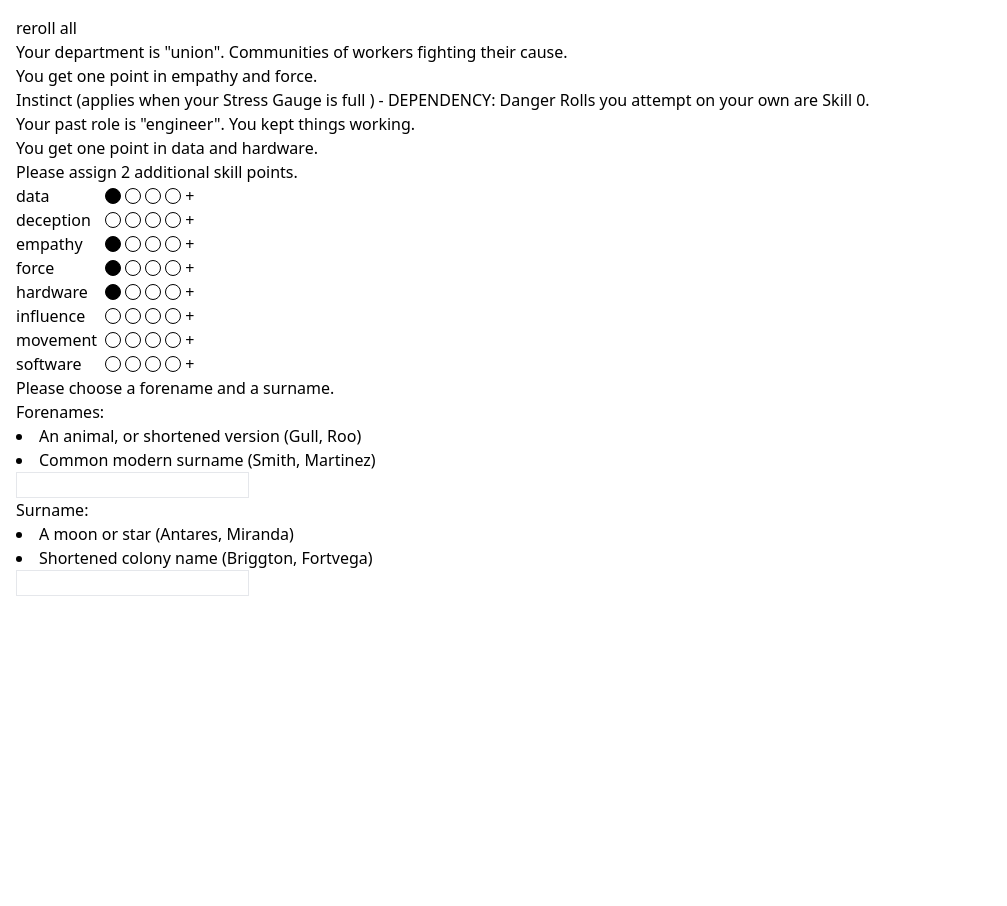
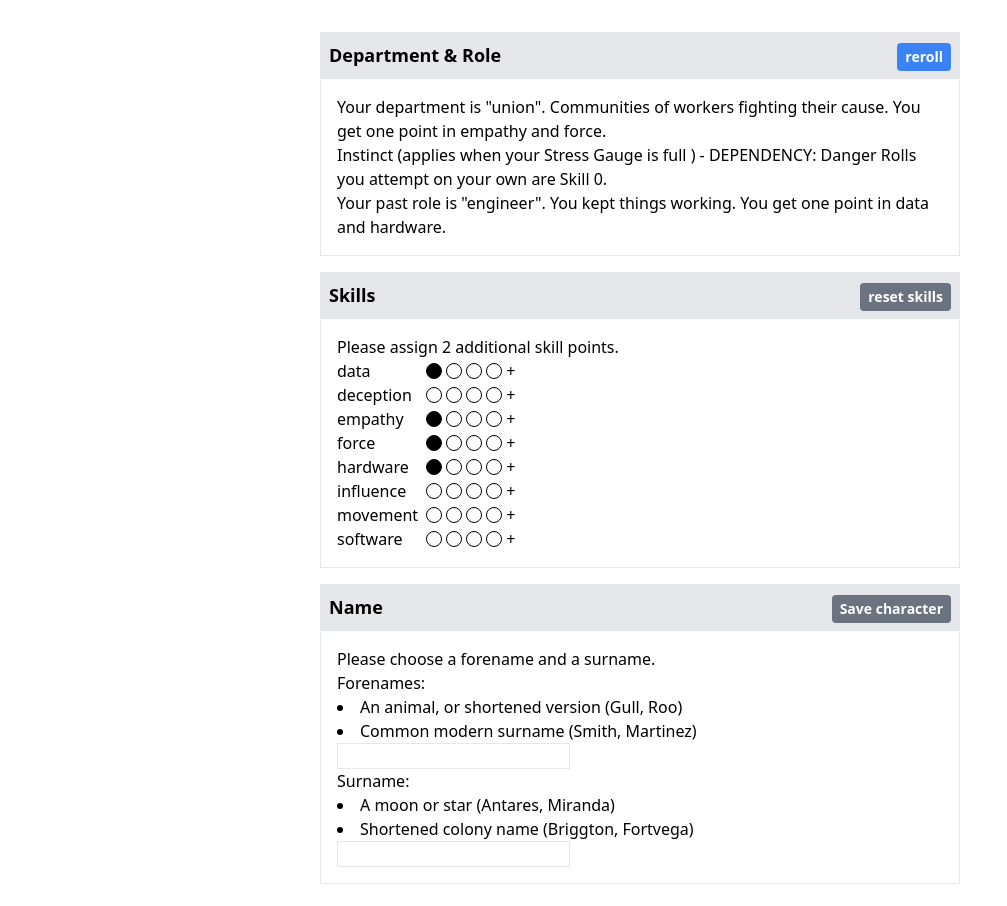
Before and after one commit to sbergot/blighters-tools, a React (Vite) app: page / in a window 1280 px wide. Shown: the top 906 px of the page, without its empty margins (0-1007 px from the left). Before the commit the page ends 800 px from the top, so only its background shows below. Built offline with nearby package versions, Linux system fonts and the light colour scheme.

Commit message:
work work

```diff
--- a/src/App.tsx
+++ b/src/App.tsx
@@ -15,7 +15,7 @@ function App() {
   }
 
   return (
-    <div className="m-4">
+    <div className="p-4 mx-auto max-w-2xl">
       {mode == "wizard" ? <CreationWizard savePlayer={savePlayer} /> : null}
       {mode == "display" && player != null ? <PlayerSheet player={player} /> : null}
     </div>
--- a/src/CreationWizard.tsx
+++ b/src/CreationWizard.tsx
@@ -1,7 +1,7 @@
 import { useState } from "react";
 import { departmentsData, rolesData, skillNames } from "./Data";
 import { GeneratePlayer, InitSkills } from "./PlayerGenerator";
-import { SkillLevel } from "./SharedComponents";
+import { Button, SkillLevel, Step } from "./SharedComponents";
 import { Player, SkillName } from "./Types";
 
 const additionalSkills = 2;
@@ -59,28 +59,47 @@ export function CreationWizard({
   const namingOk = player.firstname != "" && player.lastname != "";
 
   const colClass = !skillsOk ? "grid-cols-3fc" : "grid-cols-2fc";
+  const rerollBtn = <Button onClick={reroll}>reroll</Button>;
+
+  const resetSkillsBtn = (
+    <Button onClick={resetSkills} disabled={remainingSkillPoints == 2}>
+      reset skills
+    </Button>
+  );
+
+  const saveCharBtn = (
+    <Button
+      onClick={() => savePlayer(player)}
+      disabled={!skillsOk || !namingOk}
+    >
+      Save character
+    </Button>
+  );
   return (
     <div>
-      <button onClick={reroll}>reroll all</button>
+      <Step title="Department & Role" headerChildren={rerollBtn}>
+        <div>
           <p>
-        Your department is "{department}". {departData.summary}
-      </p>
-      <p>
-        You get one point in {departData.skills[0]} and {departData.skills[1]}.
+            Your department is "{department}". {departData.summary} You get one
+            point in {departData.skills[0]} and {departData.skills[1]}.
           </p>
           <p>
             Instinct (applies when your Stress Gauge is full ) -{" "}
             {departData.instinct}
           </p>
           <p>
-        Your past role is "{role}". {rData.summary}
+            Your past role is "{role}". {rData.summary} You get one point in{" "}
+            {rData.skills[0]} and {rData.skills[1]}.
           </p>
+        </div>
+      </Step>
+      <Step title="Skills" headerChildren={resetSkillsBtn}>
         <p>
-        You get one point in {rData.skills[0]} and {rData.skills[1]}.
-      </p>
-      <p>
-        {!skillsOk ? `Please assign ${remainingSkillPoints} additional skill point${remainingSkillPoints == 2 ? "s" : ""}.` : ""}
-        {skillsOk ? <button onClick={resetSkills}>reset skills</button> : null}
+          {!skillsOk
+            ? `Please assign ${remainingSkillPoints} additional skill point${
+                remainingSkillPoints == 2 ? "s" : ""
+              }.`
+            : "All skill points assigned."}
         </p>
         <div className={`grid ${colClass}`}>
           {skillNames.map((name) => {
@@ -95,6 +114,8 @@ export function CreationWizard({
             );
           })}
         </div>
+      </Step>
+      <Step title="Name" headerChildren={saveCharBtn}>
         <div>
           <p>Please choose a forename and a surname.</p>
           <p>Forenames:</p>
@@ -120,9 +141,7 @@ export function CreationWizard({
             onChange={(e) => setSurname(e.currentTarget.value)}
           />
         </div>
-      {skillsOk && namingOk ? (
-        <button onClick={() => savePlayer(player)}>Save character</button>
-      ) : null}
+      </Step>
     </div>
   );
 }
--- a/src/SharedComponents.tsx
+++ b/src/SharedComponents.tsx
@@ -1,3 +1,6 @@
+import React from "react";
+import { Children } from "./UITypes";
+
 function range(size: number): number[] {
   return [...Array(size).keys()];
 }
@@ -34,3 +37,36 @@ export function Gauge({ name, value }: { name: string; value: number }) {
     </div>
   );
 }
+
+export function Step({
+  children,
+  title,
+  headerChildren,
+}: Children & {
+  title: string;
+  headerChildren?: React.ReactNode
+}) {
+  return (
+    <div className="border my-4">
+      <div className="text-lg font-bold p-2 bg-gray-200 flex justify-between">
+        <div>{title}</div>
+        <div>{headerChildren}</div>
+      </div>
+      <div className="p-4">{children}</div>
+    </div>
+  );
+}
+
+export function Button({
+  children,
+  onClick,
+  disabled
+}: Children & { onClick: () => void; disabled?: boolean }) {
+    const colors = disabled ? "bg-gray-500 hover:bg-gray-700 cursor-not-allowed" : "bg-blue-500 hover:bg-blue-700";
+  return <button
+    className={`${colors} text-white text-sm font-bold py-1 px-2 rounded`}
+    onClick={disabled ? () => {} : onClick}
+  >
+    {children}
+  </button>;
+}
--- /dev/null
+++ b/src/UITypes.ts
@@ -0,0 +1,5 @@
+import React from "react";
+
+export interface Children {
+    children: React.ReactNode;
+}
```
Lines whose indentation alone changed are shown as unchanged.
